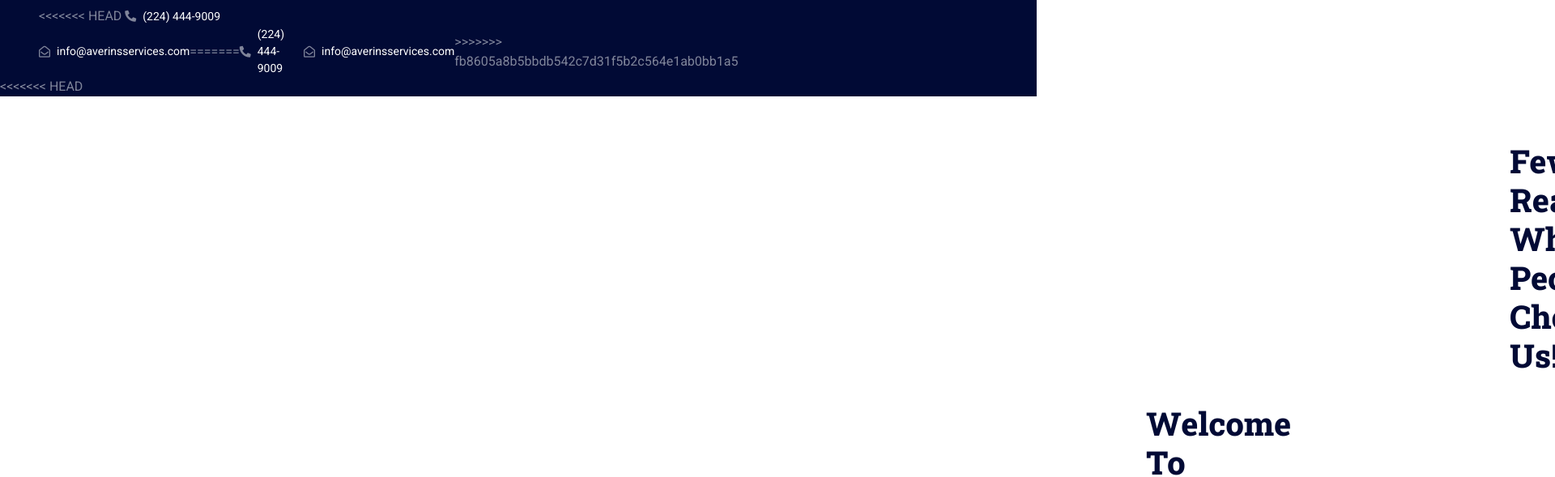
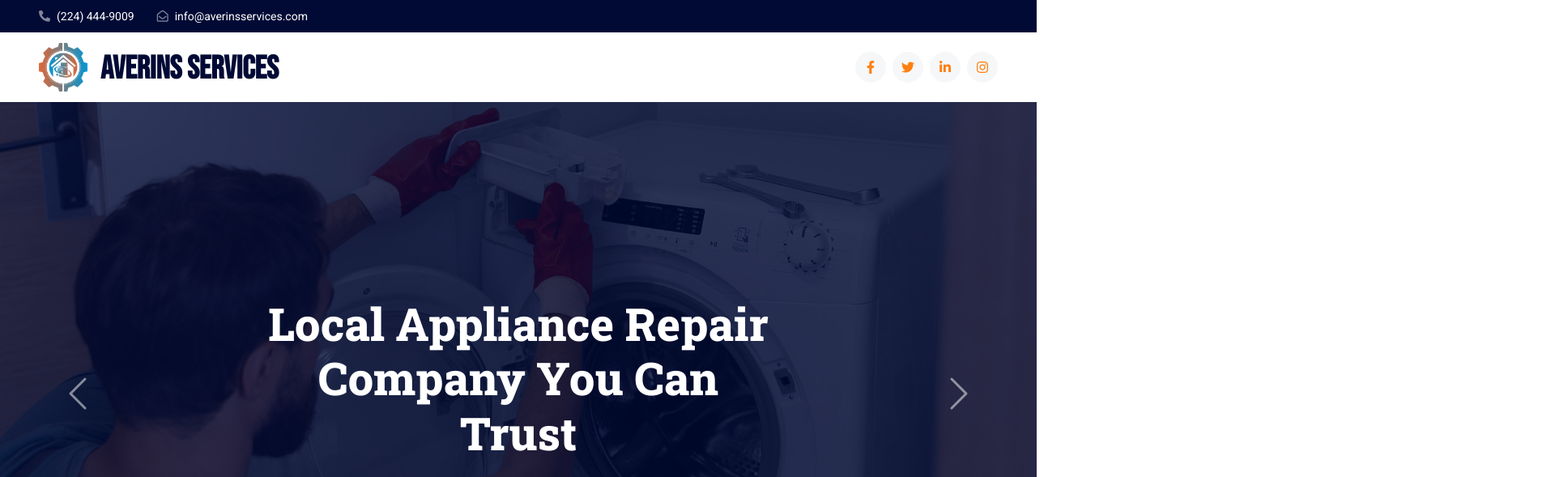
Before and after one commit to cj3dreams/ohouniqudecor.github.io, a plain HTML site: page index.html in a window 1280 px wide. Shown: the top 589 px of the page at 81% size, 1920 px wide, since content can reach past the window. Drawn offline with nearby package versions, Linux system fonts and the light colour scheme.

Commit message:
Add files via upload

```diff
--- a/index.html
+++ b/index.html
@@ -34,19 +34,9 @@
         <div class="container-fluid bg-dark text-white-50 py-2 px-0 d-none d-lg-block">
             <div class="row gx-0 align-items-center">
                 <div class="col-lg-7 px-5 text-start">
-<<<<<<< HEAD
-                    <div class="h-100 d-inline-flex align-items-center me-4">
-                        <small class="fa fa-phone-alt me-2"></small>
-                        <small><a href="tel:(224)444-9009" class="text-white">(224) 444-9009</a></small>
-                    </div>
-                    <div class="h-100 d-inline-flex align-items-center me-4">
-                        <small class="far fa-envelope-open me-2"></small>
-                        <small><a href="mailto:info@averinsservices.com" class="text-white">info@averinsservices.com</a></small>
-=======
                     <div class="h-100 d-inline-flex align-items-center me-4"><small class="fa fa-phone-alt me-2"></small><small><a href="tel:(224)444-9009" class="text-white">(224) 444-9009</a></small>
                     </div>
                     <div class="h-100 d-inline-flex align-items-center me-4"><small class="far fa-envelope-open me-2"></small><small><a href="mailto:info@averinsservices.com" class="text-white">info@averinsservices.com</a></small>
->>>>>>> fb8605a8b5bbdb542c7d31f5b2c564e1ab0bb1a5
                     </div>
                 </div>
                 <div class="col-lg-5 px-5 text-end">
@@ -58,11 +48,7 @@
         </div>
         <!-- Topbar End -->
         <!-- Navbar Start -->
-<<<<<<< HEAD
-        <nav class="navbar navbar-expand-lg bg-white navbar-light sticky-top px-4 px-lg-5"> <a href="index.html" class="navbar-brand d-flex align-items-center"><h1 class="m-0" style="font-family: 'Bebas Neue Pro', sans-serif; font-stretch: semi-expanded; font-weight: 800; font-style: italic;"> <img class="img-fluid me-3" src="logo2MINIminiii.jpg" alt="">   OHOUNIQUDECOR </h1></a>
-=======
         <nav class="navbar navbar-expand-lg bg-white navbar-light sticky-top px-4 px-lg-5"> <a href="index.html" class="navbar-brand d-flex align-items-center"> <h1 class="m-0" style="font-family: 'Bebas Neue', sans-serif; "> <img class="img-fluid me-3" src="logo2MINIminiii.jpg" alt="">Averins Services</h1> </a>
->>>>>>> fb8605a8b5bbdb542c7d31f5b2c564e1ab0bb1a5
             <div class="collapse navbar-collapse" id="navbarCollapse">
                 <div class="d-flex justify-content-end align-items-center w-100"> <a class="btn btn-square rounded-circle bg-light text-primary me-2" href=""><i class="fab fa-facebook-f"></i></a> <a class="btn btn-square rounded-circle bg-light text-primary me-2" href=""><i class="fab fa-twitter"></i></a> <a class="btn btn-square rounded-circle bg-light text-primary me-2" href=""><i class="fab fa-linkedin-in"></i></a> <a class="btn btn-square rounded-circle bg-light text-primary me-0" href=""><i class="fab fa-instagram"></i></a>
                 </div>
```
